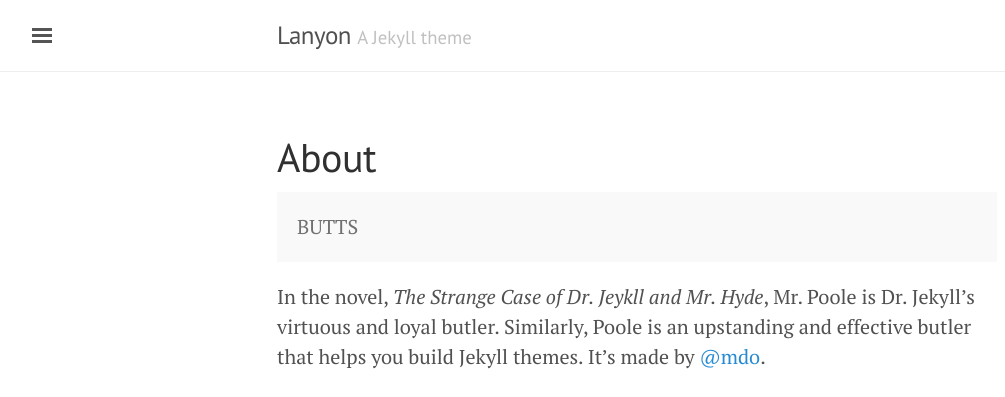
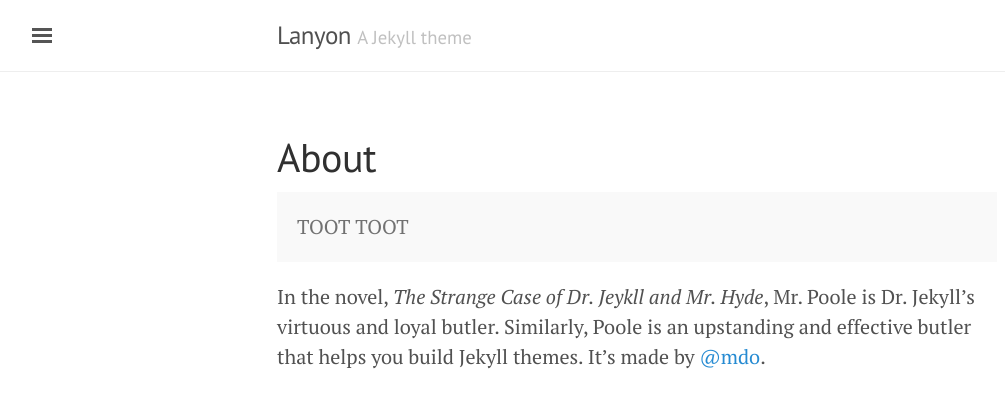
Before and after one commit to chrisevett/newhiretest, a Jekyll site: the page built from about.md, in a window 1280 px wide. Shown: the top 397 px of the page, without its empty margins (3-1008 px from the left). Built offline with Jekyll 4.4.1, drawn with Linux system fonts in a browser that asks for light colours.

Commit message:
Testing a change

```diff
--- a/about.md
+++ b/about.md
@@ -4,7 +4,7 @@ title: About
 ---
 
 <p class="message">
-  BUTTS
+  TOOT TOOT
 </p>
 
 In the novel, *The Strange Case of Dr. Jeykll and Mr. Hyde*, Mr. Poole is Dr. Jekyll's virtuous and loyal butler. Similarly, Poole is an upstanding and effective butler that helps you build Jekyll themes. It's made by [@mdo](https://twitter.com/mdo).
```
